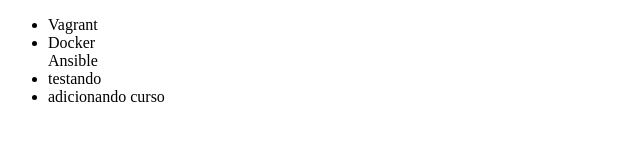
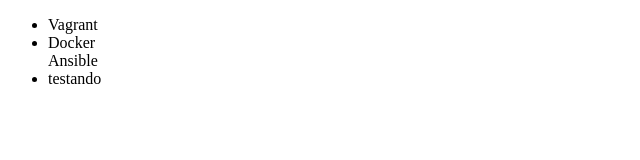
Before and after one commit to BertaHDR/Atividade-git, a plain HTML site: page index.html in a window 1280 px wide. Shown: the whole page, without its empty margins (0-640 px from the left). Drawn offline with Linux system fonts and the light colour scheme.

Commit message:
resolvido

```diff
--- a/index.html
+++ b/index.html
@@ -10,7 +10,7 @@
         <li>Docker</li>
         <l>Ansible</li>
         <li>testando</li>
-        <li>adicionando curso</li>
+
     </ul>
 </body>
 </html>
```
